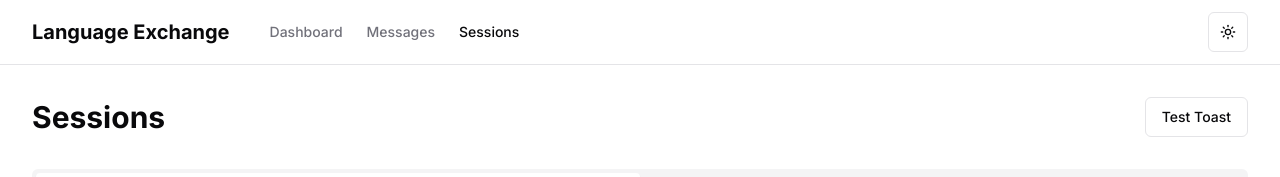
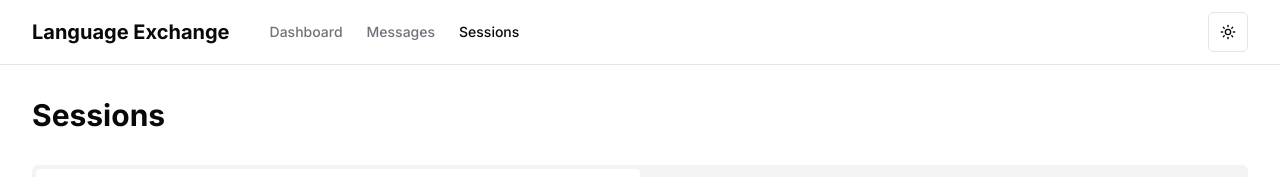
Before and after one commit to VipinGoyal/sa-language-exchange, a Next.js app: page /sessions in a window 1280 px wide. Shown: the top 177 px of the page. Built offline with nearby package versions, Linux system fonts and the light colour scheme.

Commit message:
remove test toast

```diff
--- a/app/sessions/page.tsx
+++ b/app/sessions/page.tsx
@@ -3,30 +3,14 @@ import { Card, CardContent } from "@/components/ui/card"
 import { Tabs, TabsContent, TabsList, TabsTrigger } from "@/components/ui/tabs"
 import { SessionCard } from "@/components/session-card"
 import { useSessions } from "@/components/session-context"
-import { Button } from "@/components/ui/button"
-import { useCustomToast } from "@/components/custom-toast"
 
 export default function SessionsPage() {
   const { upcomingSessions, pastSessions } = useSessions()
-  const { showToast } = useCustomToast()
-
-  // Function to test toast
-  const testToast = () => {
-    showToast({
-      title: "Custom Toast Test",
-      description: "This is a test of our custom toast implementation.",
-      duration: 5000,
-      variant: "success",
-    })
-  }
 
   return (
     <div className="container py-8">
-      <div className="mb-8 flex justify-between items-center">
+      <div className="mb-8">
         <h1 className="text-3xl font-bold">Sessions</h1>
-        <Button variant="outline" onClick={testToast}>
-          Test Toast
-        </Button>
       </div>
 
       <div className="grid grid-cols-1 gap-6">
```
Also changed, not shown: 1 other file (tests, documents, lock files or other folders).
